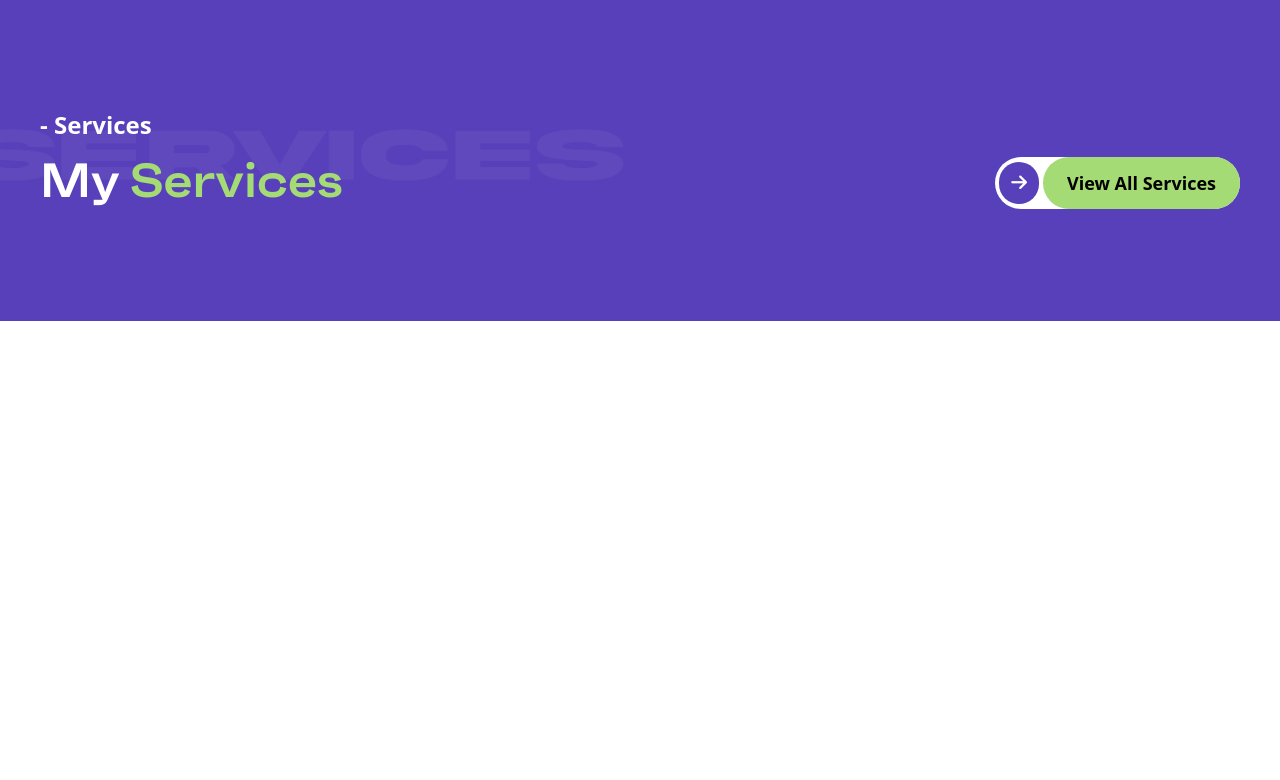
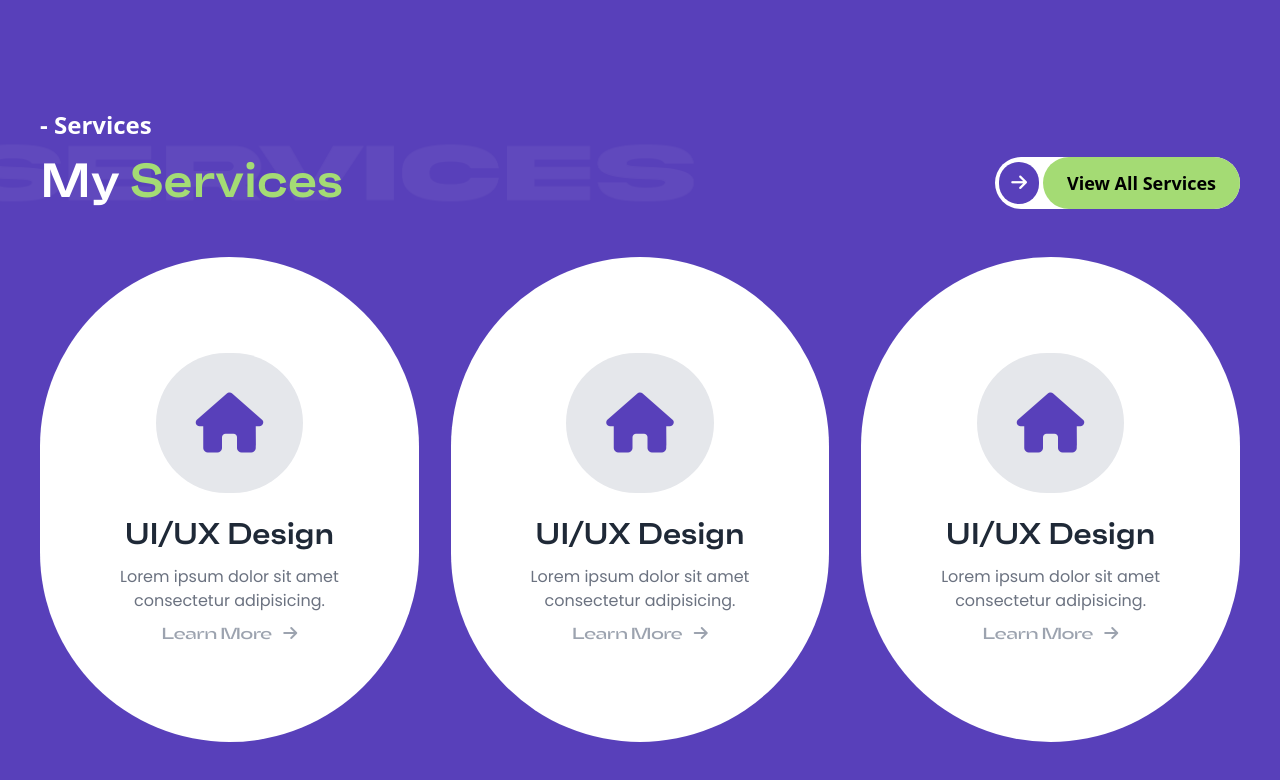
Before and after one commit to ffahrimf/ffahrimf.github.io, a website: page index.html in a window 1280 px wide. Shown: the part 924-1704 px from the top of the page. Before the commit the page ends 1245 px from the top, so only its background shows below. Drawn offline with Linux system fonts and the light colour scheme.

Commit message:
3/4 Services Page

```diff
--- a/index.html
+++ b/index.html
@@ -50,7 +50,7 @@
           Menu
         </button>
         <div
-          class="hidden md:block w-full md:w-auto font-dm-sans font-semibold text-gray-700"
+          class="hidden md:block w-full md:w-auto font-dm-sans font-medium text-gray-700"
           id="navbar"
         >
           <ul class="flex flex-col md:flex-row gap-3 md:gap-9">
@@ -259,6 +259,57 @@
               </div>
             </div>
           </div>
+
+          <div class="flex justify-between mt-12">
+            <div class="bg-white rounded-full px-20 py-24">
+              <div class="flex justify-center items-center">
+                <i
+                  class="fa-solid fa-home text-6xl bg-gray-200 text-primary rounded-full mx-auto p-10"
+                ></i>
+              </div>
+              <div class="text-center mt-6">
+                <h1 class="text-3xl font-faktum text-gray-800">UI/UX Design</h1>
+                <h5 class="font-dm-sans text-gray-500 mt-3">
+                  Lorem ipsum dolor sit amet<br />consectetur adipisicing.
+                </h5>
+                <h3 class="text-gray-400 font-asgard">
+                  Learn More <i class="fa-solid fa-arrow-right ml-2 mt-3"></i>
+                </h3>
+              </div>
+            </div>
+            <div class="bg-white rounded-full px-20 py-24">
+              <div class="flex justify-center items-center">
+                <i
+                  class="fa-solid fa-home text-6xl bg-gray-200 text-primary rounded-full mx-auto p-10"
+                ></i>
+              </div>
+              <div class="text-center mt-6">
+                <h1 class="text-3xl font-faktum text-gray-800">UI/UX Design</h1>
+                <h5 class="font-dm-sans text-gray-500 mt-3">
+                  Lorem ipsum dolor sit amet<br />consectetur adipisicing.
+                </h5>
+                <h3 class="text-gray-400 font-asgard">
+                  Learn More <i class="fa-solid fa-arrow-right ml-2 mt-3"></i>
+                </h3>
+              </div>
+            </div>
+            <div class="bg-white rounded-full px-20 py-24">
+              <div class="flex justify-center items-center">
+                <i
+                  class="fa-solid fa-home text-6xl bg-gray-200 text-primary rounded-full mx-auto p-10"
+                ></i>
+              </div>
+              <div class="text-center mt-6">
+                <h1 class="text-3xl font-faktum text-gray-800">UI/UX Design</h1>
+                <h5 class="font-dm-sans text-gray-500 mt-3">
+                  Lorem ipsum dolor sit amet<br />consectetur adipisicing.
+                </h5>
+                <h3 class="text-gray-400 font-asgard">
+                  Learn More <i class="fa-solid fa-arrow-right ml-2 mt-3"></i>
+                </h3>
+              </div>
+            </div>
+          </div>
         </div>
       </div>
     </section>
```
Also changed, not shown: style.css.
